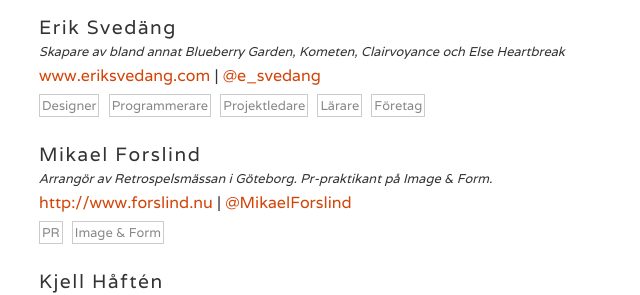
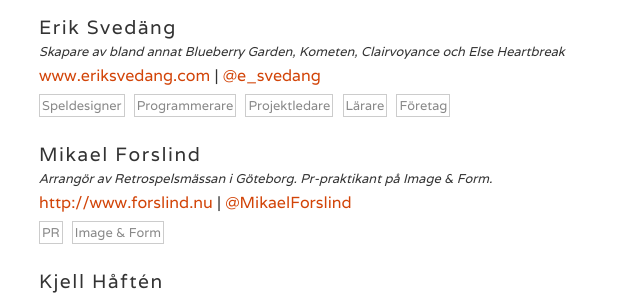
Before and after one commit to indiespel-gbg/indiespel-gbg.github.io, a Jekyll site: the page built from medlemmar.html, in a window 1280 px wide and 900 px high, scrolled down 589 px. Shown: the part 163-458 px from the top of the window, without its empty margins (317-957 px from the left). Built offline with Jekyll 4.4.1, drawn with Linux system fonts in a browser that asks for light colours.

Commit message:
speldesigner

```diff
--- a/_data/members.yml
+++ b/_data/members.yml
@@ -17,7 +17,7 @@
   website: www.eriksvedang.com
   twitter: e_svedang
   tags:
-  - Designer
+  - Speldesigner
   - Programmerare
   - Projektledare
   - Lärare
```
